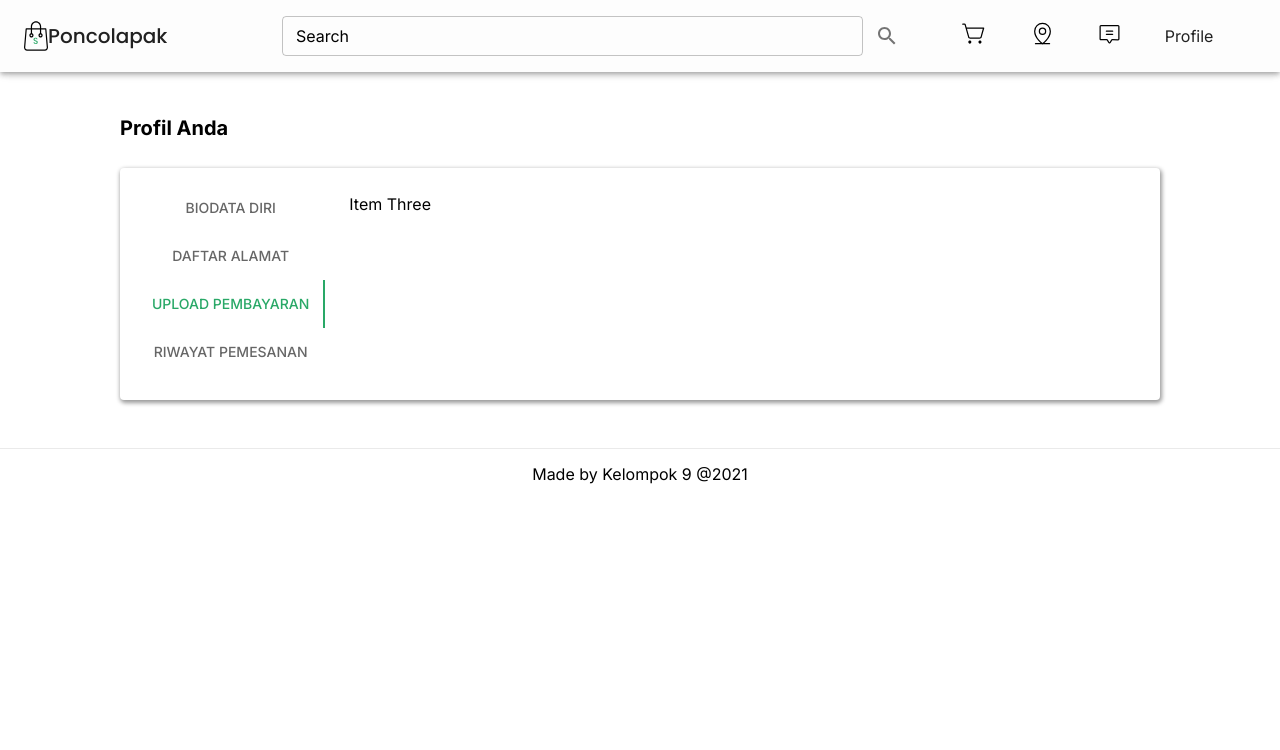
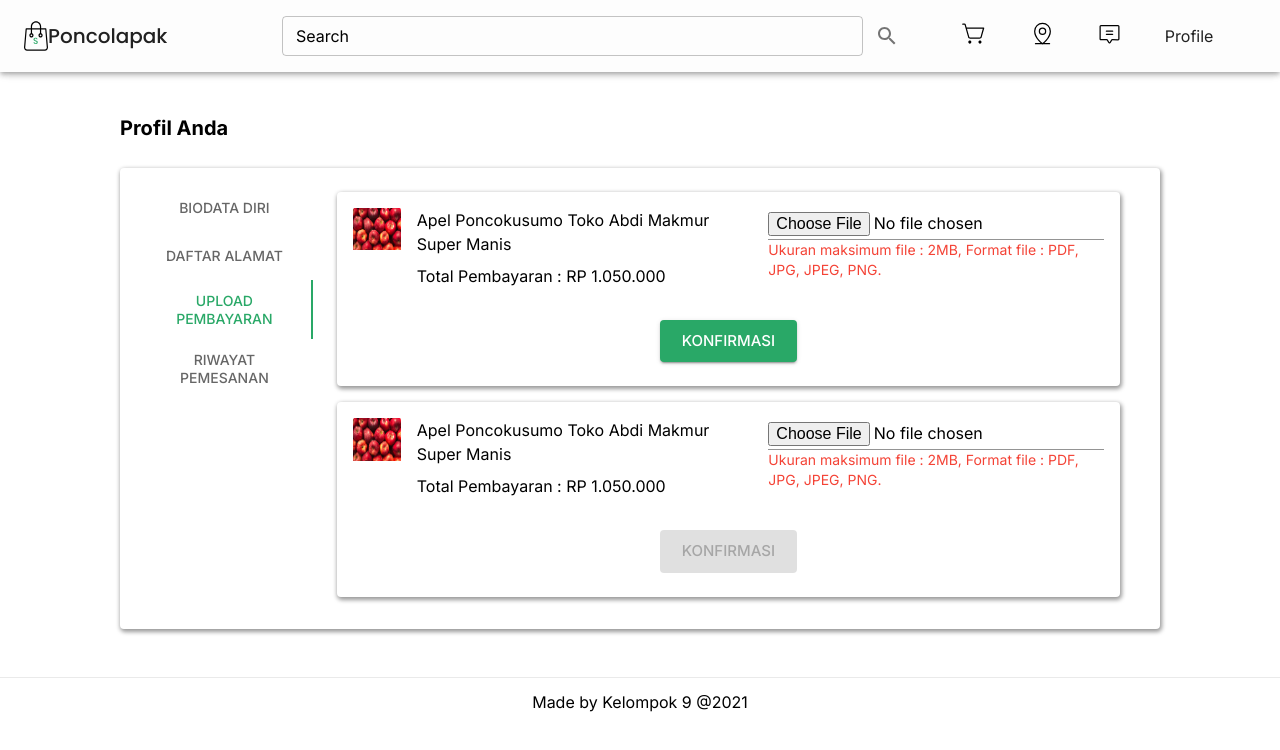
Before and after one commit to alvinferd/MPPL-Projects-9, a Next.js app in the folder frontend/: page /profile in a window 1280 px wide. Both pictures are taken after a click on the tab "UPLOAD PEMBAYARAN". Shown: the top 750 px of the page. Built offline with nearby package versions, Linux system fonts and the light colour scheme.

Commit message:
upload pembayaran

```diff
--- a/frontend/components/cardProfile.js
+++ b/frontend/components/cardProfile.js
@@ -1,5 +1,5 @@
 import * as React from 'react'
-import { Box, Button, Card, CardContent, Grid, Link as MUILink, MenuItem, Select, Tab, Tabs, TextField, Typography } from '@mui/material'
+import { Box, Button, Card, CardContent, Grid, Input, Link as MUILink, MenuItem, Select, Tab, Tabs, TextField, Typography } from '@mui/material'
 import { makeStyles } from '@mui/styles'
 import PropTypes from 'prop-types'
 import Image from 'next/image'
@@ -8,6 +8,7 @@ import { useForm, Controller } from "react-hook-form"
 import theme from '../themes/default'
 import DeleteOutlineIcon from '@mui/icons-material/DeleteOutline'
 import Link from 'next/link'
+import { red } from "@mui/material/colors"
 
 const useStyles = makeStyles({
     root: {
@@ -413,7 +414,124 @@ export default function CardProfile() {
                         </Grid>
                     </TabPanel>
                     <TabPanel value={value} index={2}>
-                        <Typography>Item Three</Typography>
+                        <Grid container spacing={2} direction="column">
+                            <Grid item>
+                                <form onSubmit={handleSubmit(onSubmit)} style={{ width: "100%", alignItems: "center" }}>
+                                    <Card className={classes.root} sx={{ maxWidth: 1546 }} style={{ height: 'fit-content', boxShadow: 3 }} >
+                                        <CardContent style={{ height: 'fit-content', display: "flex", flexDirection: "column", justifyContent: "space-between", alignContent: "center" }}>
+                                            <Grid container spacing={2} direction="row">
+                                                <Grid item xs={3.5} md={2} lg={1} sx={{ position: 'relative' }}>
+                                                    <Image
+                                                        src="/images/apel.png"
+                                                        alt="Apel"
+                                                        height={138}
+                                                        width={156}
+                                                    // layout='fill'
+                                                    // objectFit='fill'
+                                                    />
+                                                </Grid>
+                                                <Grid item xs={8.5} md={5} lg={5.5}>
+                                                    <Grid container spacing={1}>
+                                                        <Grid item xs={12}>
+                                                            <Typography>
+                                                                Apel Poncokusumo Toko Abdi Makmur Super Manis
+                                                            </Typography>
+                                                        </Grid>
+                                                        <Grid item xs={12}>
+                                                            <Typography>
+                                                                Total Pembayaran : RP 1.050.000
+                                                            </Typography>
+                                                        </Grid>
+                                                    </Grid>
+                                                </Grid>
+                                                <Grid item xs={12} md={5} lg={5.5}>
+                                                    <Grid container>
+                                                        <Grid item xs={12}>
+                                                            <label htmlFor="contained-button-file">
+                                                                <Input accept="image/*" id="contained-button-file" multiple type="file" />
+                                                                {/* <Button variant="contained" component="span">
+                                                    Upload
+                                                </Button> */}
+                                                            </label>
+                                                        </Grid>
+                                                        <Grid item xs={12}>
+                                                            <Typography variant="body2" color={red[500]}>
+                                                                Ukuran maksimum file : 2MB, Format file : PDF, JPG, JPEG, PNG.
+                                                            </Typography>
+                                                        </Grid>
+                                                    </Grid>
+                                                </Grid>
+                                            </Grid>
+                                            <Grid container justifyContent="center" paddingTop={4}>
+                                                <Button type="submit" variant="contained" color="secondary" size="large"
+                                                // onClick={() => router.push(`/cart/pay/confirm`)}
+                                                >
+                                                    Konfirmasi
+                                                </Button>
+                                            </Grid>
+                                        </CardContent>
+                                    </Card>
+                                </form>
+                            </Grid>
+                            <Grid item>
+                                <form onSubmit={handleSubmit(onSubmit)} style={{ width: "100%", alignItems: "center" }}>
+                                    <Card className={classes.root} sx={{ maxWidth: 1546 }} style={{ height: 'fit-content', boxShadow: 3 }} >
+                                        <CardContent style={{ height: 'fit-content', display: "flex", flexDirection: "column", justifyContent: "space-between", alignContent: "center" }}>
+                                            <Grid container spacing={2} direction="row">
+                                                <Grid item xs={3.5} md={2} lg={1} sx={{ position: 'relative' }}>
+                                                    <Image
+                                                        src="/images/apel.png"
+                                                        alt="Apel"
+                                                        height={138}
+                                                        width={156}
+                                                    // layout='fill'
+                                                    // objectFit='fill'
+                                                    />
+                                                </Grid>
+                                                <Grid item xs={8.5} md={5} lg={5.5}>
+                                                    <Grid container spacing={1}>
+                                                        <Grid item xs={12}>
+                                                            <Typography>
+                                                                Apel Poncokusumo Toko Abdi Makmur Super Manis
+                                                            </Typography>
+                                                        </Grid>
+                                                        <Grid item xs={12}>
+                                                            <Typography>
+                                                                Total Pembayaran : RP 1.050.000
+                                                            </Typography>
+                                                        </Grid>
+                                                    </Grid>
+                                                </Grid>
+                                                <Grid item xs={12} md={5} lg={5.5}>
+                                                    <Grid container>
+                                                        <Grid item xs={12}>
+                                                            <label htmlFor="contained-button-file">
+                                                                <Input accept="image/*" id="contained-button-file" multiple type="file" />
+                                                                {/* <Button variant="contained" component="span">
+                                                    Upload
+                                                </Button> */}
+                                                            </label>
+                                                        </Grid>
+                                                        <Grid item xs={12}>
+                                                            <Typography variant="body2" color={red[500]}>
+                                                                Ukuran maksimum file : 2MB, Format file : PDF, JPG, JPEG, PNG.
+                                                            </Typography>
+                                                        </Grid>
+                                                    </Grid>
+                                                </Grid>
+                                            </Grid>
+                                            <Grid container justifyContent="center" paddingTop={4}>
+                                                <Button type="submit" variant="contained" color="secondary" size="large" disabled
+                                                // onClick={() => router.push(`/cart/pay/confirm`)}
+                                                >
+                                                    Konfirmasi
+                                                </Button>
+                                            </Grid>
+                                        </CardContent>
+                                    </Card>
+                                </form>
+                            </Grid>
+                        </Grid>
                     </TabPanel>
                     <TabPanel value={value} index={3}>
                         <Typography>Item Four</Typography>
```
